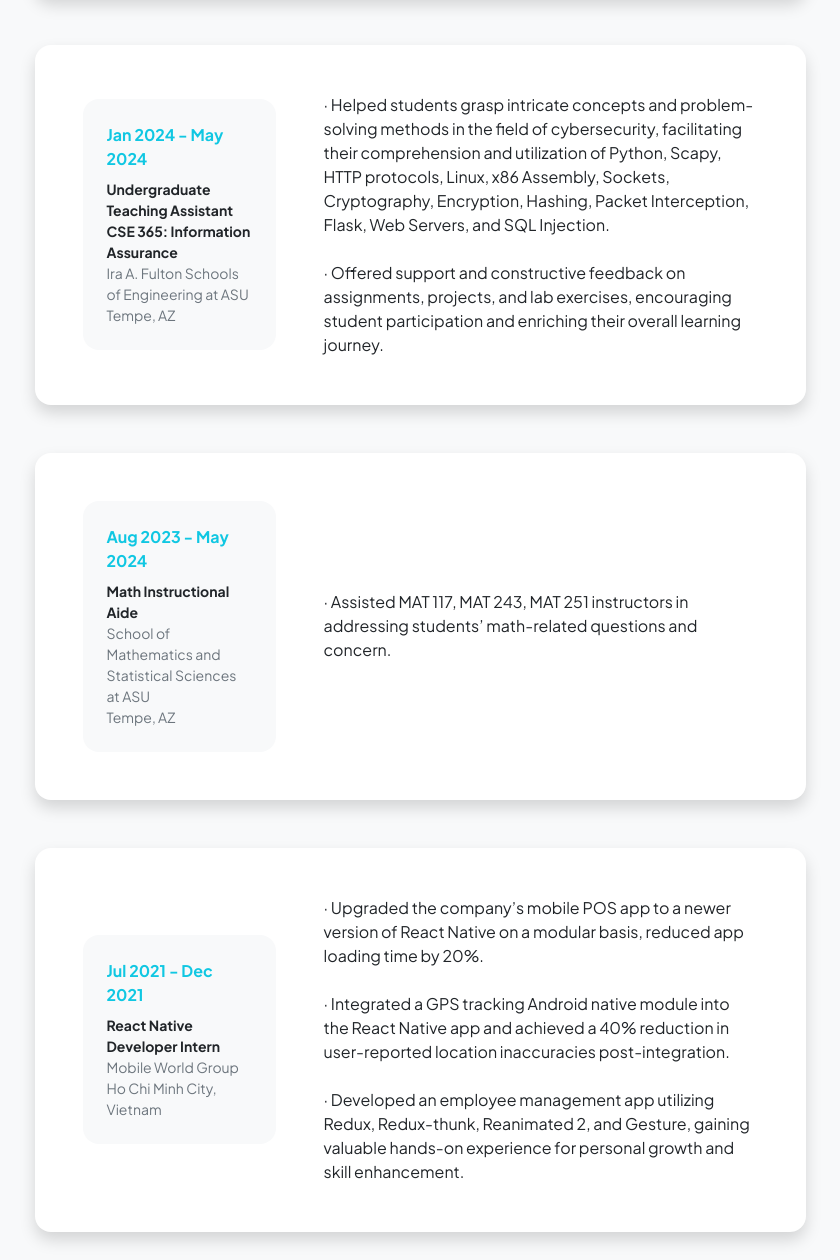
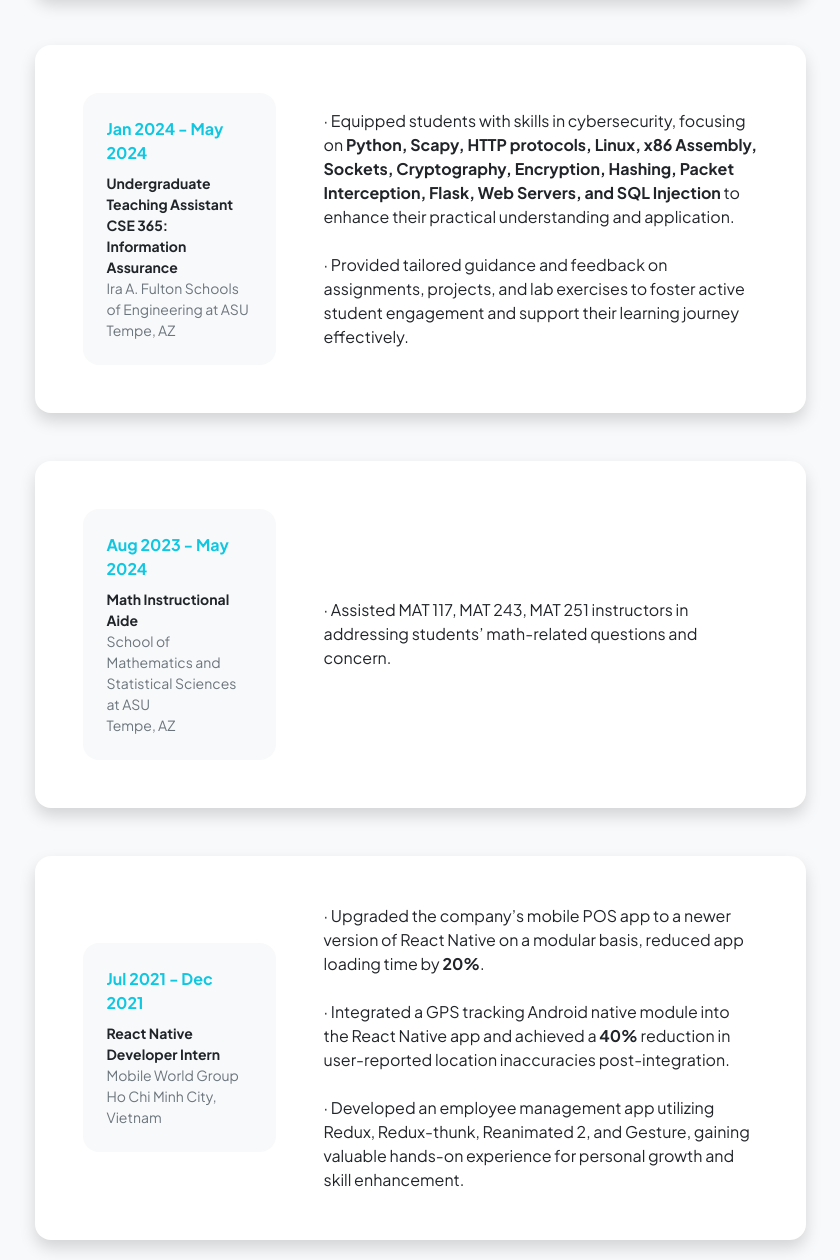
Before and after one commit to dangtiendat288/dangtiendat288.github.io, a plain HTML site: page resume.html in a window 1280 px wide. Shown: the part 700-1960 px from the top of the page, without its empty margins (220-1060 px from the left). Drawn offline with nearby package versions, Linux system fonts and the light colour scheme.

Commit message:
update experience page's format

```diff
--- a/resume.html
+++ b/resume.html
@@ -60,13 +60,14 @@
                                         <div class="col text-center text-lg-start mb-4 mb-lg-0">
                                             <div class="bg-light p-4 rounded-4">
                                                 <div class="text-primary fw-bolder mb-2">Jan 2024 - May 2024</div>
-                                                <div class="small fw-bolder">Undergraduate Teaching Assistant <br> CSE 360: Introduction to Software Engineering</div>
+                                                <div class="small fw-bolder">Undergraduate Teaching Assistant<br>CSE 360:<br>Introduction to Software Engineering</div>
                                                 <div class="small text-muted">Ira A. Fulton Schools of Engineering at ASU</div>
                                                 <div class="small text-muted">Tempe, AZ</div>
                                             </div>
                                         </div>
                                         <div class="col-lg-8"><div>
-                                            · Helped students in studying software life cycle models, project management, team development environments and methodologies; software architectures; quality assurance, and standards.</div></div>
+                                            · Assisted students in understanding software lifecycle models, project management methodologies, team development environments, and software architectures, fostering comprehensive knowledge in these areas.
+                                            <br><br>· Provided guidance on quality assurance practices and industry standards, equipping students with essential skills for professional success in software development.</div></div>
                                     </div>
                                 </div>
                             </div>
@@ -77,14 +78,14 @@
                                         <div class="col text-center text-lg-start mb-4 mb-lg-0">
                                             <div class="bg-light p-4 rounded-4">
                                                 <div class="text-primary fw-bolder mb-2">Jan 2024 - May 2024</div>
-                                                <div class="small fw-bolder">Undergraduate Teaching Assistant <br> CSE 365: Information Assurance</div>
+                                                <div class="small fw-bolder">Undergraduate Teaching Assistant <br> CSE 365:<br> Information Assurance</div>
                                                 <div class="small text-muted">Ira A. Fulton Schools of Engineering at ASU</div>
                                                 <div class="small text-muted">Tempe, AZ</div>
                                             </div>
                                         </div>
                                         <div class="col-lg-8"><div>
-                                            · Helped students grasp intricate concepts and problem-solving methods in the field of cybersecurity, facilitating their comprehension and utilization of Python, Scapy, HTTP protocols, Linux, x86 Assembly, Sockets, Cryptography, Encryption, Hashing, Packet Interception, Flask, Web Servers, and SQL Injection.
-                                            <br><br>· Offered support and constructive feedback on assignments, projects, and lab exercises, encouraging student participation and enriching their overall learning journey.</div></div>
+                                            · Equipped students with skills in cybersecurity, focusing on <strong>Python, Scapy, HTTP protocols, Linux, x86 Assembly, Sockets, Cryptography, Encryption, Hashing, Packet Interception, Flask, Web Servers, and SQL Injection</strong> to enhance their practical understanding and application.
+                                            <br><br>· Provided tailored guidance and feedback on assignments, projects, and lab exercises to foster active student engagement and support their learning journey effectively.</div></div>
                                     </div>
                                 </div>
                             </div>
@@ -117,8 +118,8 @@
                                             </div>
                                         </div>
                                         <div class="col-lg-8"><div>· Upgraded the company’s mobile POS app to a newer version of React Native on a modular basis, reduced app loading
-                                            time by 20%.<br><br>
-                                            · Integrated a GPS tracking Android native module into the React Native app and achieved a 40% reduction in user-reported location inaccuracies post-integration.<br><br>
+                                            time by <strong>20%</strong>.<br><br>
+                                            · Integrated a GPS tracking Android native module into the React Native app and achieved a <strong>40%</strong> reduction in user-reported location inaccuracies post-integration.<br><br>
                                             · Developed an employee management app utilizing Redux, Redux-thunk, Reanimated 2, and Gesture, gaining valuable
                                             hands-on experience for personal growth and skill enhancement.</div></div>
                                     </div>
```
